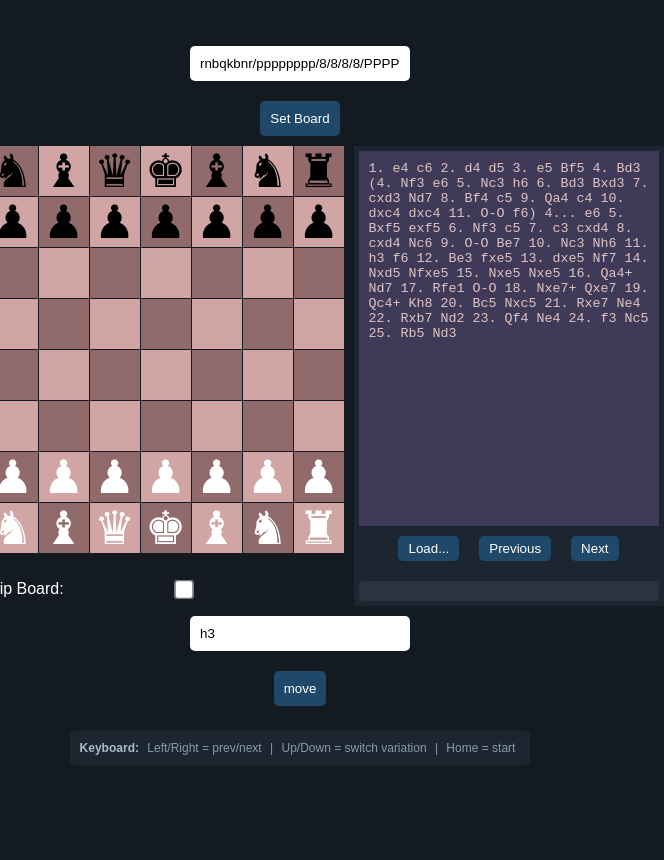
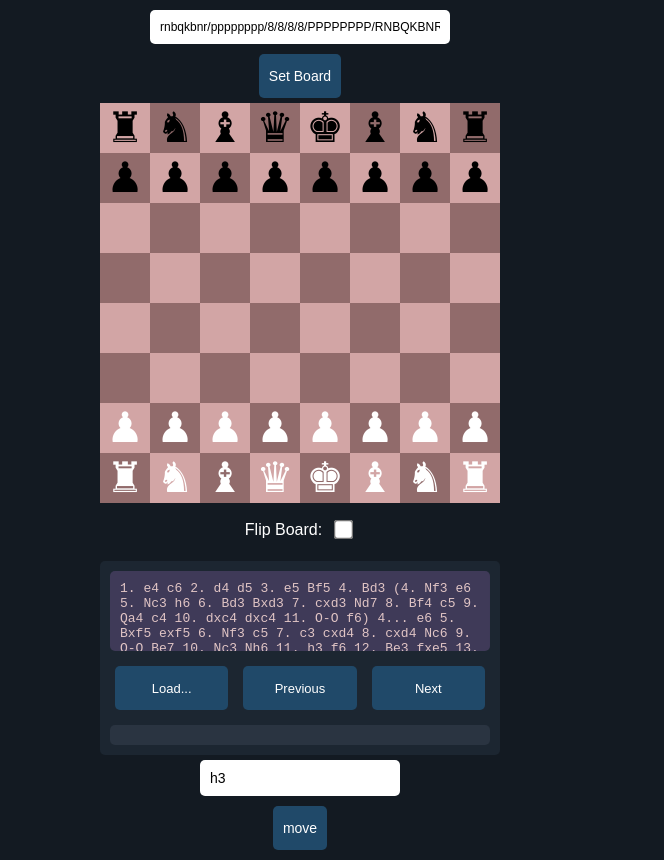
Before and after one commit to ralthor/chess-repertoire-drill, a plain HTML site: page main.html in a window 600 px wide. Shown: the whole page, 664 px wide, since content can reach past the window. Before the commit the page ends 800 px from the top, so only its background shows below. Drawn offline with nearby package versions, Linux system fonts and the light colour scheme.

Commit message:
Add more responsiveness

```diff
--- a/main.html
+++ b/main.html
@@ -2,7 +2,7 @@
 <html lang="en">
 <head>
     <meta charset="UTF-8">
-    <meta name="viewport" content="width=device-width, initial-scale=1.0">
+    <meta name="viewport" content="width=device-width, initial-scale=1.0, maximum-scale=1.0, user-scalable=no">
     <title>Chess Board</title>
     <link rel="stylesheet" href="style.css">
 </head>
--- a/style.css
+++ b/style.css
@@ -1,46 +1,60 @@
+:root {
+    --square-size: 50px;
+    --piece-size: 46px;
+}
+
 body {
-    background-color: #131a22; /* Dark blue background for a nightly theme */
-    color: #ffffff; /* White text color for better visibility */
-    font-family: Arial, sans-serif; /* Optional: sets a nice, readable font */
+    background-color: #131a22;
+    color: #ffffff;
+    font-family: Arial, sans-serif;
     display: flex;
     flex-direction: column;
     align-items: center;
-    justify-content: center;
-    height: 100vh;
+    min-height: 100vh;
     margin: 0;
+    padding: 10px;
+    box-sizing: border-box;
 }
 
 input, button {
-    margin: 10px;
+    margin: 5px;
     padding: 10px;
     border-radius: 5px;
     border: none;
+    font-size: 14px;
 }
 
 input {
     width: 200px;
+    max-width: 90vw;
 }
 
 button {
-    background-color: #204969; /* Darker shade for button to fit the nightly theme */
-    color: #ffffff; /* White text for the button */
+    background-color: #204969;
+    color: #ffffff;
     cursor: pointer;
+    min-height: 44px; /* Touch-friendly minimum */
+}
+
+button:active {
+    background-color: #305979;
 }
 
 #fenInput {
-    color: #000; /* Ensure input text is black for readability */
+    color: #000;
 }
 
 #chessboard {
     display: grid;
-    grid-template-columns: repeat(8, 50px);
-    grid-template-rows: repeat(8, 50px);
-    gap: 1px;
+    grid-template-columns: repeat(8, var(--square-size));
+    grid-template-rows: repeat(8, var(--square-size));
+    gap: 0;
+    touch-action: manipulation; /* Prevent zoom on double-tap */
 }
 
 .white, .black, .selected {
-    width: 50px;
-    height: 50px;
+    width: var(--square-size);
+    height: var(--square-size);
     display: flex;
     justify-content: center;
     align-items: center;
@@ -59,69 +73,87 @@ button {
 }
 
 #chessboard span {
-    font-size: 46px; /* Increased font size for larger pieces */
+    font-size: var(--piece-size);
     display: inline-block;
+    line-height: 1;
 }
 
 #boardControls {
-    margin-top: 20px; /* Adjust as needed */
+    margin-top: 15px;
     display: flex;
     align-items: center;
     justify-content: center;
+    flex-wrap: wrap;
 }
 
 #boardControls label {
     margin-right: 10px;
-    color: #ffffff; /* Adjust based on your theme */
+    color: #ffffff;
 }
 
 #flipToggle {
-    transform: scale(1.5); /* Makes the toggle larger */
+    transform: scale(1.5);
     cursor: pointer;
+    width: auto;
+    margin: 5px;
 }
 
 #boardContainer {
     display: flex;
-    align-items: stretch; /* This will ensure the children have equal height */
+    align-items: stretch;
+    flex-wrap: wrap;
+    justify-content: center;
+    gap: 10px;
+    width: 100%;
+    max-width: 800px;
+}
+
+#chessboardContainer {
+    flex-shrink: 0;
 }
 
 #moveList {
-    width: 300px; /* Or whatever width you prefer */
+    width: 300px;
+    min-width: 250px;
+    max-width: 100%;
     background-color: #1c2631;
     display: flex;
-    justify-content: center;
-    align-items: center; /* These two lines center the content inside the div */
-    display: flex;
-    flex-direction: column; /* Stack elements vertically */
-    padding: 5px; /* Add some padding around the content */
-    margin-left: 10px;
-    margin-top: 0px;
+    flex-direction: column;
+    padding: 10px;
+    box-sizing: border-box;
+    border-radius: 5px;
 }
 
 #pgnText {
-    width: 100%; /* Ensure it fills the container width */
-    height: 100%; /* Ensure it fills the container height */
-    flex-grow: 1; /* Allow the textarea to fill the container and adjust with content */
-    background-color: #3f3a58; /* Background color for contrast */
-    border: none; /* Remove default border */
-    box-sizing: border-box; /* Include padding and border in the element's total width and height */
-    padding: 10px; /* Add some padding inside the textarea */
-    resize: none; /* Prevent the user from resizing the textarea */
-    margin: 0; /* Remove default margins */
-    overflow-y: auto; /* Add scroll if text is too long */
-    color: #e1c5c5; /* Text color */
-    /* align text to the left */
+    width: 100%;
+    min-height: 100px;
+    flex-grow: 1;
+    background-color: #3f3a58;
+    border: none;
+    box-sizing: border-box;
+    padding: 10px;
+    resize: none;
+    margin: 0;
+    overflow-y: auto;
+    color: #e1c5c5;
     text-align: left;
+    font-size: 14px;
+    border-radius: 5px;
 }
 
 #pgnControls {
     display: flex;
-    justify-content: space-between; /* Space out the buttons */
+    justify-content: center;
+    flex-wrap: wrap;
+    gap: 5px;
+    margin-top: 10px;
 }
 
 #pgnControls button {
-    padding: 5px 10px; /* Padding inside the buttons */
-    cursor: pointer; /* Cursor hint for clickable elements */
+    padding: 10px 15px;
+    cursor: pointer;
+    flex: 1;
+    min-width: 80px;
 }
 
 /* Branch indicator */
@@ -158,6 +190,7 @@ button {
     padding: 5px;
     background-color: #2a3441;
     border-radius: 5px;
+    justify-content: center;
 }
 
 #variationButtons:empty {
@@ -165,7 +198,7 @@ button {
 }
 
 .variation-btn {
-    padding: 5px 10px;
+    padding: 10px 15px;
     margin: 0;
     background-color: #3f5a7a;
     border: 1px solid #5a7a9a;
@@ -173,9 +206,10 @@ button {
     color: #fff;
     cursor: pointer;
     font-size: 14px;
+    min-height: 44px;
 }
 
-.variation-btn:hover {
+.variation-btn:hover, .variation-btn:active {
     background-color: #4a6a8a;
 }
 
@@ -194,18 +228,19 @@ button {
     margin-top: 10px;
     border-radius: 5px;
     font-size: 14px;
-    line-height: 1.6;
+    line-height: 1.8;
     box-sizing: border-box;
 }
 
 .pgn-move {
     cursor: pointer;
-    padding: 2px 4px;
+    padding: 4px 6px;
     border-radius: 3px;
     transition: background-color 0.15s;
+    display: inline-block;
 }
 
-.pgn-move:hover {
+.pgn-move:hover, .pgn-move:active {
     background-color: #4a5a6a;
 }
 
@@ -242,6 +277,8 @@ button {
     border-radius: 5px;
     font-size: 12px;
     color: #8a9aaa;
+    text-align: center;
+    max-width: 90vw;
 }
 
 #keyboardHelp strong {
@@ -251,3 +288,159 @@ button {
 #keyboardHelp span {
     margin: 0 5px;
 }
+
+/* Move input section */
+#moveInput {
+    width: 150px;
+}
+
+/* ==================== */
+/* MOBILE RESPONSIVE    */
+/* ==================== */
+
+@media screen and (max-width: 600px) {
+    body {
+        padding: 5px;
+        justify-content: flex-start;
+        overflow-x: hidden;
+    }
+
+    #boardContainer {
+        flex-direction: column;
+        align-items: center;
+        width: 100%;
+    }
+
+    #chessboardContainer {
+        width: 100%;
+        display: flex;
+        flex-direction: column;
+        align-items: center;
+    }
+
+    #chessboard {
+        --mobile-square: calc((100vw - 20px) / 8);
+        grid-template-columns: repeat(8, var(--mobile-square));
+        grid-template-rows: repeat(8, var(--mobile-square));
+        width: calc(100vw - 20px);
+        max-width: 400px;
+    }
+
+    #chessboard .white,
+    #chessboard .black,
+    #chessboard .selected {
+        width: var(--mobile-square);
+        height: var(--mobile-square);
+        max-width: 50px;
+        max-height: 50px;
+    }
+
+    #chessboard span {
+        font-size: calc(var(--mobile-square) * 0.85);
+    }
+
+    #moveList {
+        width: calc(100vw - 20px);
+        max-width: 400px;
+        margin-top: 10px;
+    }
+
+    #pgnText {
+        min-height: 80px;
+        font-size: 13px;
+    }
+
+    #pgnControls {
+        flex-wrap: nowrap;
+    }
+
+    #pgnControls button {
+        padding: 12px 8px;
+        font-size: 13px;
+        min-width: 60px;
+    }
+
+    input {
+        width: calc(100vw - 40px);
+        max-width: 300px;
+        box-sizing: border-box;
+    }
+
+    #fenInput {
+        font-size: 12px;
+    }
+
+    #moveInput {
+        width: calc(100vw - 40px);
+        max-width: 200px;
+    }
+
+    button {
+        max-width: calc(100vw - 40px);
+    }
+
+    /* Hide keyboard help on mobile (no keyboard) */
+    #keyboardHelp {
+        display: none;
+    }
+
+    #branchIndicator {
+        font-size: 12px;
+        padding: 10px;
+    }
+
+    #branchIndicator kbd {
+        display: none;
+    }
+
+    #branchIndicator.active::after {
+        content: " Tap a move below:";
+    }
+
+    .variation-btn {
+        padding: 12px 18px;
+        font-size: 16px;
+    }
+
+    #pgnDisplay {
+        max-height: 150px;
+        line-height: 2;
+    }
+
+    .pgn-move {
+        padding: 6px 8px;
+    }
+}
+
+/* Cap the board size on mobile when screen is wide enough */
+@media screen and (max-width: 600px) and (min-width: 450px) {
+    #chessboard {
+        --mobile-square: 50px;
+        grid-template-columns: repeat(8, 50px);
+        grid-template-rows: repeat(8, 50px);
+        width: 400px;
+    }
+
+    #chessboard .white,
+    #chessboard .black,
+    #chessboard .selected {
+        width: 50px;
+        height: 50px;
+    }
+
+    #chessboard span {
+        font-size: 42px;
+    }
+}
+
+/* Larger phones / small tablets in landscape */
+@media screen and (min-width: 601px) and (max-width: 900px) {
+    :root {
+        --square-size: 45px;
+        --piece-size: 40px;
+    }
+
+    #moveList {
+        width: 280px;
+    }
+}
```
